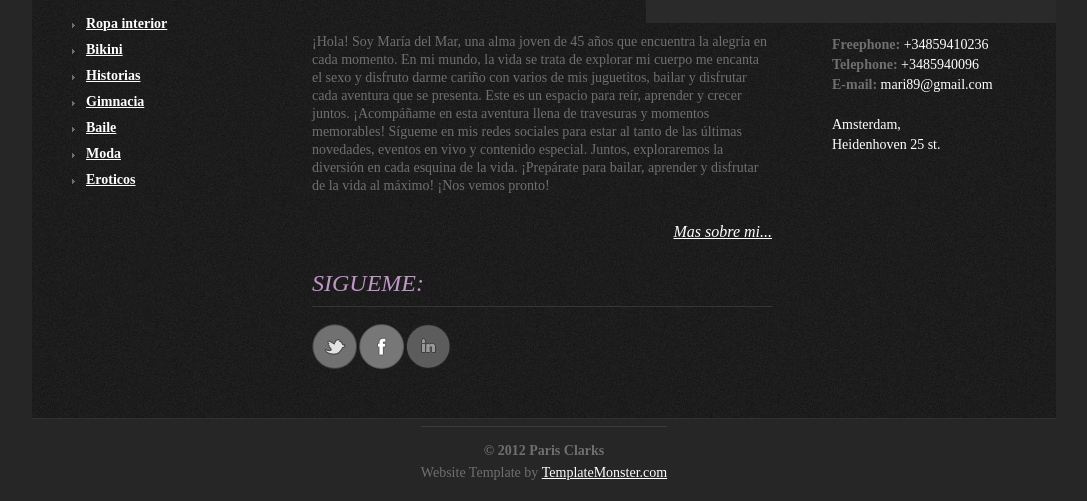
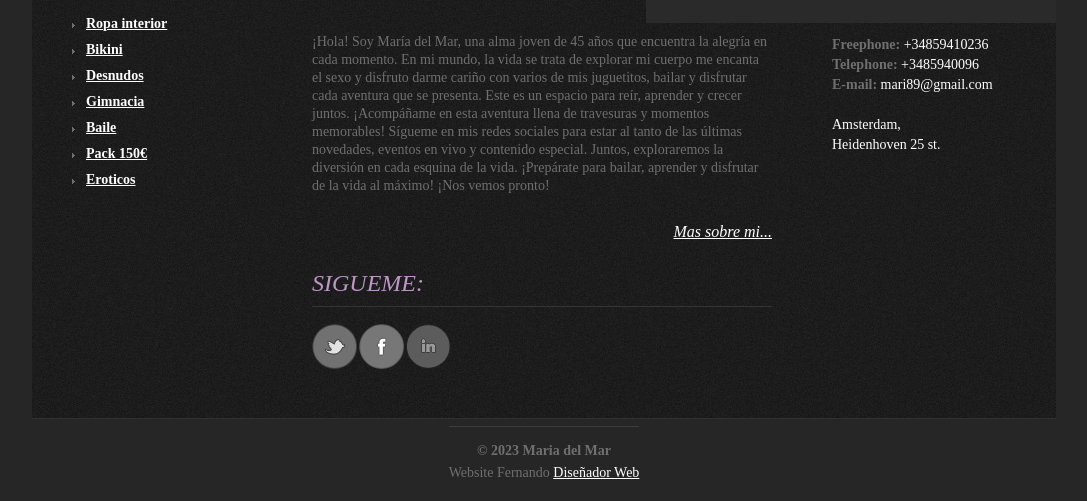
Before and after one commit to FEREX369/Marinalive.github.io, a plain HTML site: page index.html in a window 1280 px wide. Shown: the part 808-1309 px from the top of the page, without its empty margins (96-1183 px from the left). Drawn offline with Linux system fonts and the light colour scheme; a web font is replaced by a local one.

Commit message:
Update index.html
Signed-off-by: Fernando <108700383+FEREX369@users.noreply.github.com>

```diff
--- a/index.html
+++ b/index.html
@@ -104,10 +104,10 @@ $(document)
       <ul class="list-1">
         <li><a href="#">Ropa interior</a></li>
         <li><a href="#">Bikini</a></li>
-        <li><a href="#">Historias</a></li>
+        <li><a href="#">Desnudos</a></li>
         <li><a href="#">Gimnacia</a></li>
         <li><a href="#">Baile</a></li>
-        <li><a href="#">Moda</a></li>
+        <li><a href="#">Pack 150€</a></li>
         <li><a href="#">Eroticos</a></li>
       </ul>
     </div>
@@ -142,7 +142,7 @@ Sígueme en mis redes sociales para estar al tanto de las últimas novedades, ev
   </div>
 </section>
 <!--==============================footer=================================-->
-<footer> <span><strong>© 2012 Paris Clarks</strong><br>
-  Website Template by <a target="_blank" href="http://www.templatemonster.com/" class="link-2">TemplateMonster.com</a></span> </footer>
+<footer> <span><strong>© 2023 Maria del Mar</strong><br>
+  Website Fernando <a target="_blank" href="http://www.google.com/" class="link-2">Diseñador Web</a></span> </footer>
 </body>
 </html>
```
